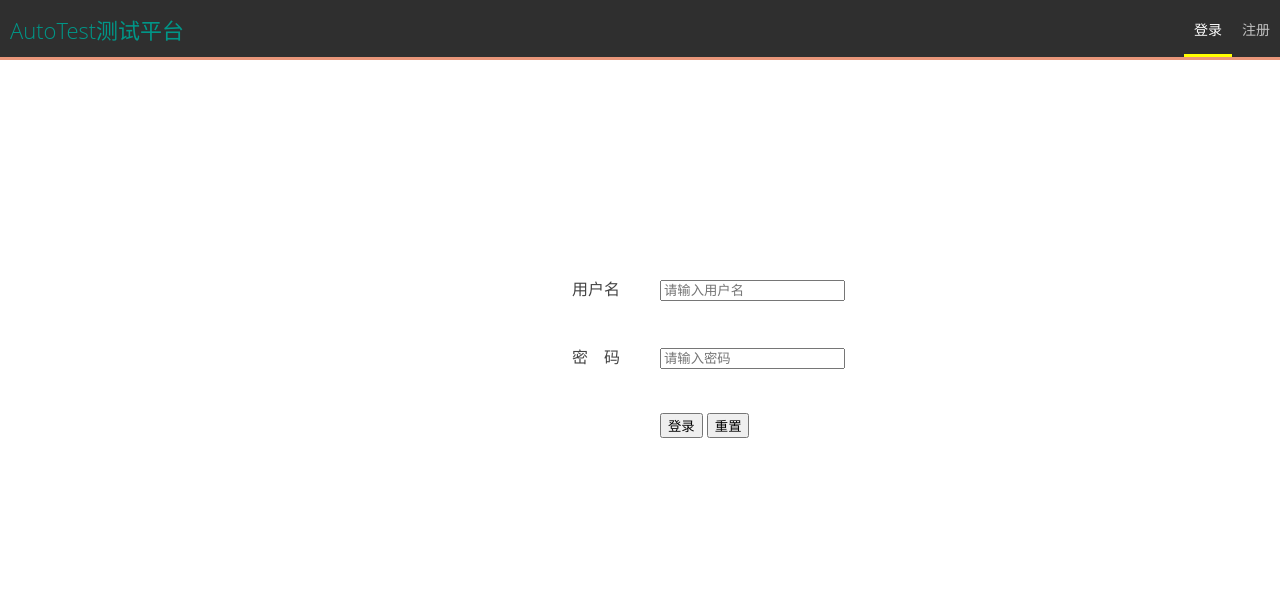
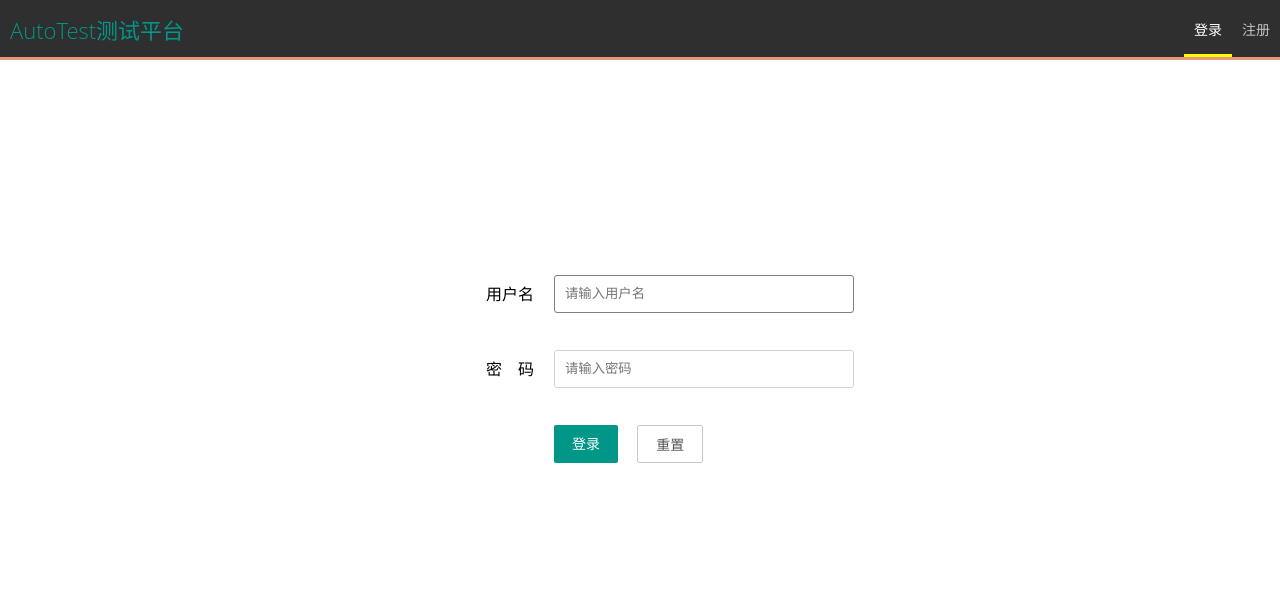
Before and after one commit to ucolourful/AutoTest, a Django app: page / in a window 1280 px wide. Shown: the top 614 px of the page. Run offline with Django 3.2, Linux system fonts and the light colour scheme; data comes from the database, SQL or seed files in the repository; some libraries are stand-ins or nearby versions.

Commit message:
Update autotest.css
【提交原因】：数据库设计
【提交时间】：2018年11月29日20:58:53
【下次提交】：测试用例展开

```diff
--- a/static/css/autotest.css
+++ b/static/css/autotest.css
@@ -1,5 +1,5 @@
 /* 公共部分 */
-html { box-sizing: border-box; margin: 0; height: 100%; }
+html { box-sizing: border-box; margin: 0; height: 100%; width: 100%;}
 *, *::after, *::before { box-sizing: inherit; }
 *, *:before, *:after { box-sizing: border-box; outline: none; }
 body { margin: 0; padding: 0; font-family: 'Microsoft YaHei', 'Lantinghei SC', 'Open Sans', Arial, 'Hiragino Sans GB', 'STHeiti', 'WenQuanYi Micro Hei', 'SimSun', sans-serif; font-size: 16px; font-smooth: auto; font-weight: 300; line-height: 1.75; color: #444; height: 100%; overflow-x: hidden; }
@@ -87,23 +87,26 @@ body { margin: 0; padding: 0; font-family: 'Microsoft YaHei', 'Lantinghei SC', '
 }
 
 .at-header-menu-more {
-   display: none;
+    display: none;
     position: absolute;
+    padding: 0;
+    margin: 0;
     left: 0;
     min-width: 100%;
     line-height: 36px;
     margin: 0;
-    box-shadow: -0.6px 1.9px 9.8px 0.2px rgba(0,0,0,.3);
     border: 1px solid #d2d2d2;
     background-color: #fff;
     z-index: 999;
     border-radius: 3px;
     white-space: nowrap;
+    list-style:none;
 }
 
 .at-header-menu .at-header-menu-more li{
     padding: 0 20px;
     text-align: center;
+    list-style:none;
 }
 
 .at-header-menu .at-header-menu-more li a {
@@ -352,35 +355,112 @@ body { margin: 0; padding: 0; font-family: 'Microsoft YaHei', 'Lantinghei SC', '
 
 .at-login-form {
     position: absolute;
-    width: 50%;
+    width: 85%;
     height: 50%;
     text-align:center;
     margin: auto;
-    top: 0; left: 0; right: 0; bottom: 0;
+    top: 0; left: 0; right: 15%; bottom: 0;
 }
 
 .at-login-form-item {
     position: relative;
     width: 100%;
-    padding: 10px;
+    padding: 20px 0 0 0;
+    height: 75px;
 }
 
 .at-login-form-item-left {
     position: relative;
     float: left;
     width: 50%;
-    height: auto;
+    height: 60px;
     overflow: hidden;
     text-align: right;
-    padding: 20px;
+    padding: 10px;
 }
 
 .at-login-form-item-right{
     position: relative;
     float: left;
     width: 50%;
-    height: auto;
+    height: 60px;
     overflow: hidden;
     text-align: left;
-    padding: 20px;
+    padding: 10px;
 }
+
+.at-form-item-lable {
+    float: right;
+    width: 80px;
+    font-weight: 400;
+    line-height: 38px;
+    text-align: right;
+    color: black;
+}
+
+.at-form-item-input {
+    display: block;
+    height: 38px;
+    width: 300px;
+    line-height: 38px;
+    border-width: 1px;
+    border-style: solid;
+    background-color: #fff;
+    border-radius: 3px;
+    border-color: #D2D2D2;
+    padding: 10px;
+}
+
+.at-form-item-input:focus {
+    border-color: grey !important;
+}
+
+.at-form-item-submit {
+    display: inline-block;
+    vertical-align: middle;
+    height: 38px;
+    line-height: 38px;
+    padding: 0 18px;
+    background-color: #009688;
+    color: #fff;
+    white-space: nowrap;
+    text-align: center;
+    font-size: 14px;
+    border: none;
+    border-radius: 2px;
+    cursor: pointer;
+    margin-right: 15px;
+}
+
+.at-form-item-reset {
+    display: inline-block;
+    vertical-align: middle;
+    height: 38px;
+    line-height: 38px;
+    padding: 0 18px;
+    white-space: nowrap;
+    text-align: center;
+    font-size: 14px;
+    border-radius: 2px;
+    cursor: pointer;
+    margin-right: 15px;
+    color: #555;
+    background-color: #fff;
+    border: 1px solid #C9C9C9;
+}
+
+.at-form-item-submit:hover {
+    opacity: 0.8; filter:alpha(opacity=80); color: #fff;
+}
+
+.at-form-item-submit:active {
+    opacity: 1; filter:alpha(opacity=100);
+}
+
+.at-form-item-reset:hover {
+    opacity: 0.8; filter:alpha(opacity=80); border-color: #009688;
+}
+
+.at-form-item-reset:active {
+    opacity: 0.8; filter:alpha(opacity=80); color: #009688;
+}
```
